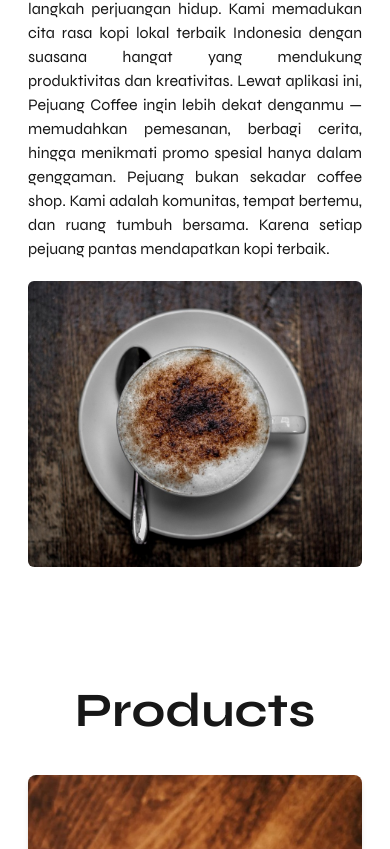
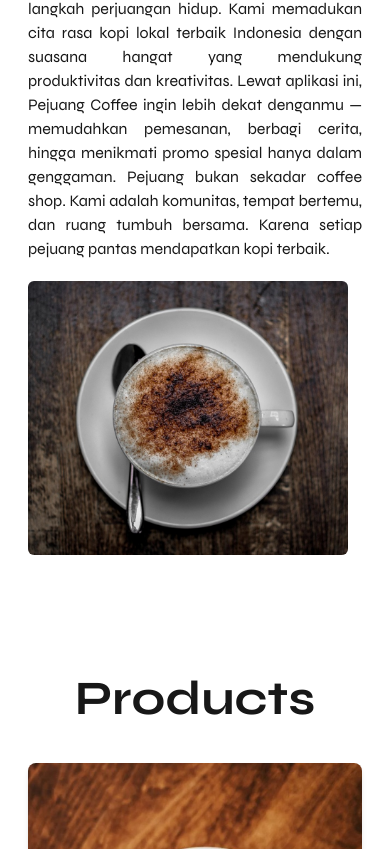
Before and after one commit to linggarelang/pejuang, a Next.js app: page / in a window 390 px wide. Shown: the part 1151-2000 px from the top of the page. Built offline with nearby package versions, Linux system fonts and the light colour scheme; no server answers.

Commit message:
ini terakhir sumpah capek banget ngefix nya cok wkwk

```diff
--- a/app/components/home/HomeAbout.tsx
+++ b/app/components/home/HomeAbout.tsx
@@ -84,10 +84,10 @@ const HomeAbout = (): JSX.Element => {
                     }}
                     onMouseMove={handleMouseMove}
                     onMouseLeave={handleMouseLeave}
-                    className="w-full lg:w-1/2 h-auto"
+                    className="w-full lg:w-1/2 h-auto overflow-hidden"
                 >
                     <motion.div
-                        className="w-full h-auto"
+                        className="w-auto h-auto"
                         initial={{ opacity: 0, x: 50 }}
                         whileInView={{ opacity: 1, x: 0 }}
                         transition={{ duration: 0.8, delay: 0.4 }}
@@ -96,10 +96,9 @@ const HomeAbout = (): JSX.Element => {
                         <Image
                             src="/img/others-6.jpg"
                             alt="Background Image"
-                            objectFit="cover"
                             width={500}
                             height={500}
-                            className="w-96 h-auto bg-cover bg-center rounded-md"
+                            className="w-full max-w-xs sm:max-w-md h-auto bg-cover object-cover rounded-md"
                         />
                     </motion.div>
                 </motion.div>
--- a/app/components/home/HomeMain.tsx
+++ b/app/components/home/HomeMain.tsx
@@ -12,7 +12,7 @@ const HomeMain = (): JSX.Element => {
                     whileInView={{ opacity: 1, y: 0 }}
                     transition={{ duration: .2, delay: 1.5, ease: 'easeInOut' }}
                     viewport={{ once: false, amount: 0.5 }}
-                    className="text-6xl md:text-7xl font-normal tracking-widest text-black"
+                    className="text-6xl md:text-7xl text-center font-normal tracking-widest text-black"
                 >
                     PEJUANG
                 </motion.h1>
--- a/app/components/navbar/Navbar.tsx
+++ b/app/components/navbar/Navbar.tsx
@@ -35,8 +35,9 @@ const Navbar = (): JSX.Element => {
             <div className="flex px-7 lg:px-20 py-5 justify-between items-center">
                 <Link
                     href="/"
+                    className="text-2xl text-center text-white font-semibold cursor-pointer"
                 >
-                    <h1 className="text-2xl text-white font-semibold cursor-pointer">PEJUANG</h1>
+                    PEJUANG
                 </ Link>
                 <HamburgerMenu
                     isOpen={isOpen}
```
